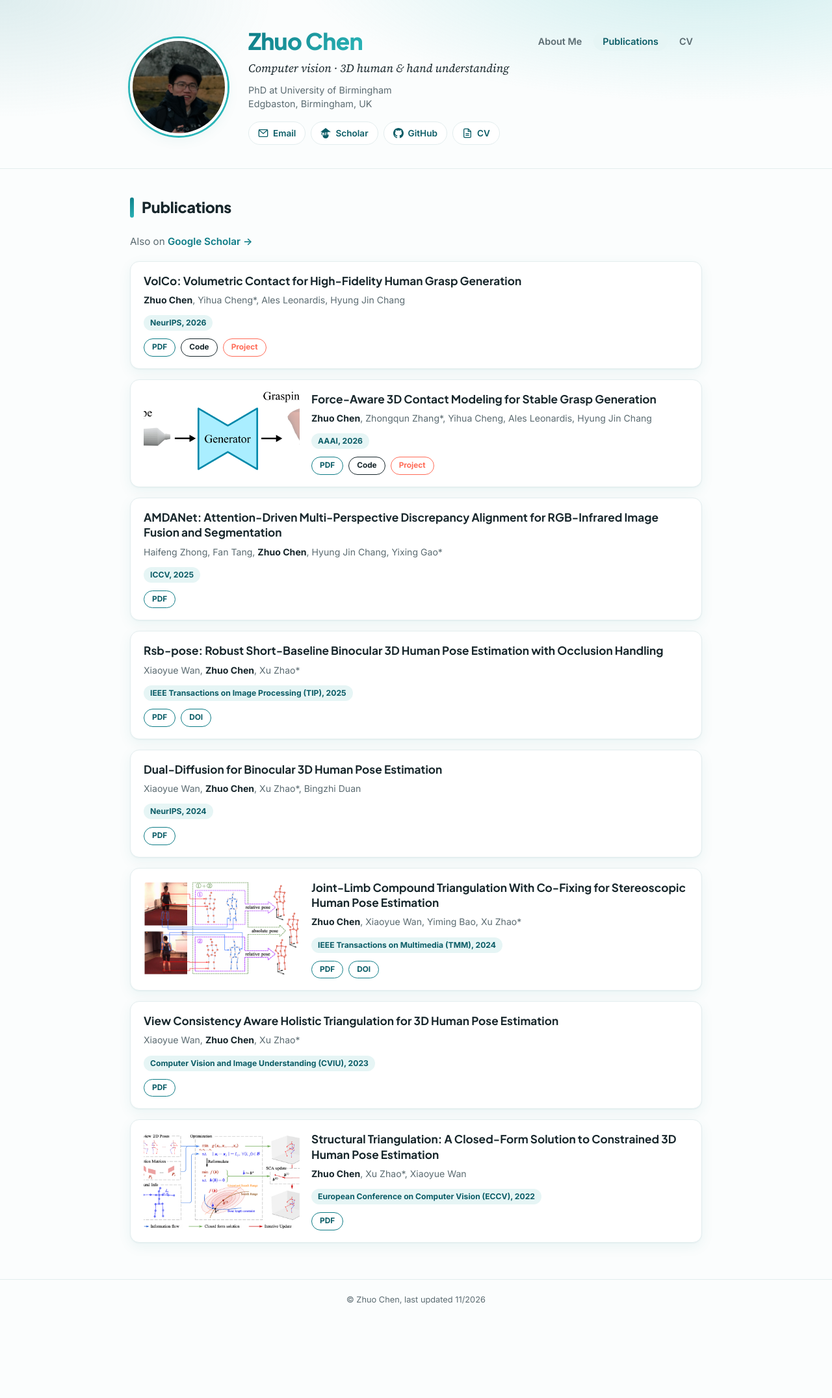
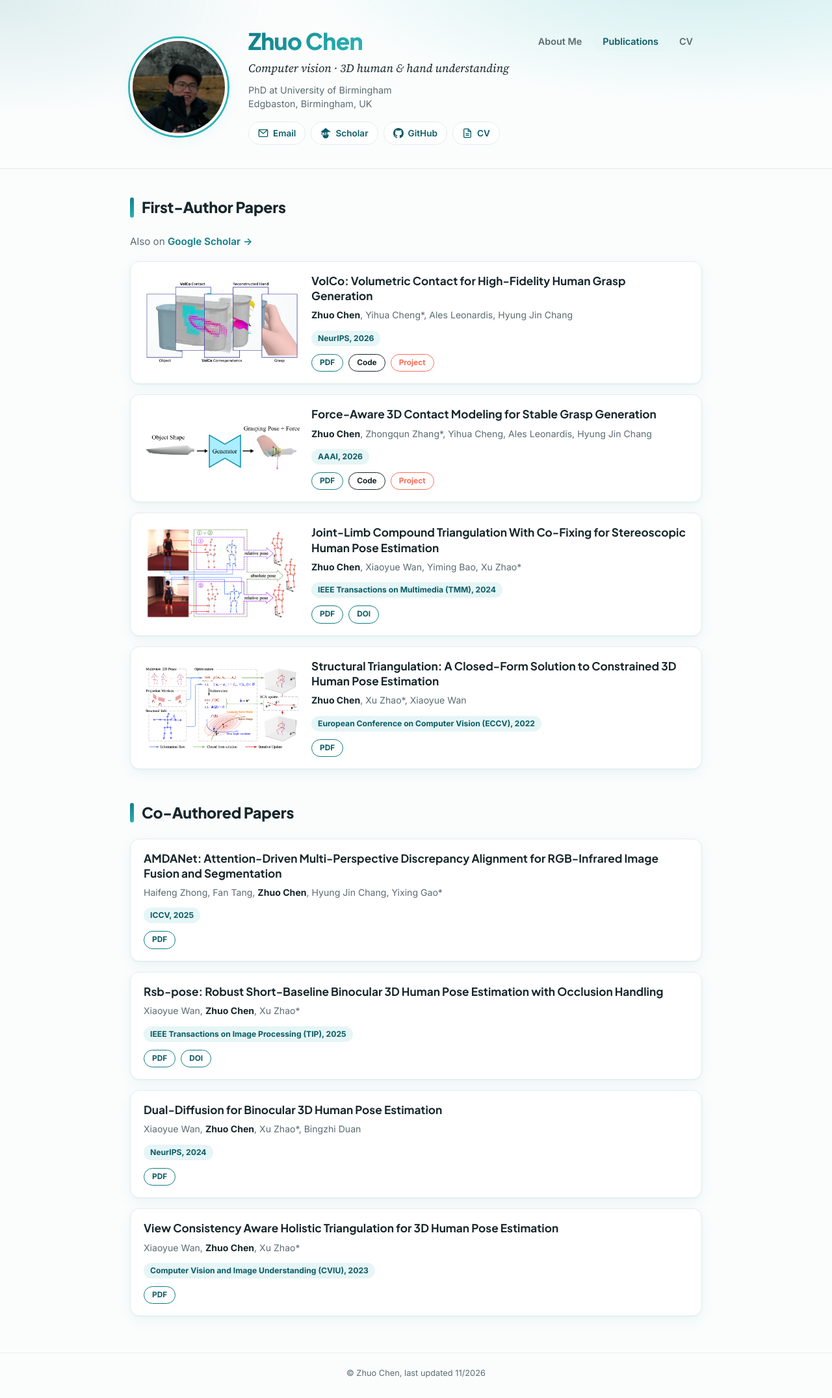
Before and after one commit to chzh9311/chzh9311.github.io, a Jekyll site: the page built from _pages/publications.html, in a window 1280 px wide. Shown: the whole page at 65% size. Built offline with Jekyll 4.4.1, drawn with Linux system fonts in a browser that asks for light colours; before the commit the page ends 2039 px from its top, so only the background shows below that.

Commit message:
reorganized publications

```diff
--- a/_pages/publications.html
+++ b/_pages/publications.html
@@ -7,18 +7,18 @@ hide_nav: true
 
 {% include hero.html %}
 
-<!-- ── Publications Band (white) ── -->
+<!-- ── First-Author Publications (white) ── -->
 <section class="page-band band-white">
   <div class="band-inner">
-    <h2 class="section-heading">Publications</h2>
+    <h2 class="section-heading">First-Author Papers</h2>
     {% if site.author.google_scholar %}
     <p class="scholar-link">
       Also on <a href="https://scholar.google.com/citations?user={{ site.author.google_scholar }}" target="_blank" rel="noopener">Google Scholar &rarr;</a>
     </p>
     {% endif %}
-    <ol class="pub-list" reversed>
-      {% assign pubs = site.data.publications %}
-      {% for pub in pubs %}
+    {% assign first_pubs = site.data.publications | where: "first_author", true %}
+    <ol class="pub-list" reversed start="{{ first_pubs.size }}">
+      {% for pub in first_pubs %}
       <li class="pub-item {% if pub.teaser %}pub-item--has-teaser{% endif %}">
         {% if pub.teaser %}
         <img class="pub-teaser" src="{{ pub.teaser | relative_url }}" alt="{{ pub.title }}" />
@@ -54,3 +54,43 @@ hide_nav: true
     </ol>
   </div>
 </section>
+
+<!-- ── Co-Authored Publications (cream) ── -->
+<section class="page-band band-cream">
+  <div class="band-inner">
+    <h2 class="section-heading">Co-Authored Papers</h2>
+    {% assign co_pubs = site.data.publications | where: "first_author", false %}
+    <ol class="pub-list" reversed start="{{ co_pubs.size }}">
+      {% for pub in co_pubs %}
+      <li class="pub-item">
+        <div class="pub-body">
+          <div class="pub-title">{{ pub.title }}</div>
+          <div class="pub-authors">
+            {% assign parts = pub.authors | split: "{self}" %}
+            {% if parts.size > 1 %}
+              {{ parts[0] }}<span class="self">{% assign rest = parts[1] | split: "," %}{{ rest[0] }}</span>{% assign rest2 = parts[1] | split: rest[0] %}{{ rest2[1] }}
+            {% else %}
+              {{ pub.authors }}
+            {% endif %}
+          </div>
+          <div class="pub-venue">{{ pub.venue }}</div>
+          <div class="pub-badges">
+            {% if pub.pdf and pub.pdf != "" %}
+              <a class="badge badge-pdf" href="{{ pub.pdf }}" target="_blank" rel="noopener">PDF</a>
+            {% endif %}
+            {% if pub.code and pub.code != "" %}
+              <a class="badge badge-code" href="{{ pub.code }}" target="_blank" rel="noopener">Code</a>
+            {% endif %}
+            {% if pub.page and pub.page != "" %}
+              <a class="badge badge-page" href="{{ pub.page }}" target="_blank" rel="noopener">Project</a>
+            {% endif %}
+            {% if pub.doi and pub.doi != "" %}
+              <a class="badge badge-pdf" href="{{ pub.doi }}" target="_blank" rel="noopener">DOI</a>
+            {% endif %}
+          </div>
+        </div>
+      </li>
+      {% endfor %}
+    </ol>
+  </div>
+</section>
--- a/assets/css/main.scss
+++ b/assets/css/main.scss
@@ -307,7 +307,9 @@ a:hover { color: var(--teal-dark); text-decoration: underline; text-underline-of
   width: 240px;
   flex-shrink: 0;
   border-radius: 10px;
-  object-fit: cover;
+  object-fit: contain;
+  object-position: center;
+  background: var(--cream);
   align-self: stretch;
 }
 .pub-body { flex: 1; min-width: 0; }
--- a/index.html
+++ b/index.html
@@ -47,9 +47,9 @@ hide_nav: true
 <section class="page-band band-white">
   <div class="band-inner">
     <h2 class="section-heading">Publications</h2>
-    <ol class="pub-list" reversed>
-      {% assign pubs = site.data.publications %}
-      {% for pub in pubs %}
+    {% assign first_pubs = site.data.publications | where: "first_author", true %}
+    <ol class="pub-list" reversed start="{{ first_pubs.size }}">
+      {% for pub in first_pubs %}
       <li class="pub-item">
         {% if pub.teaser %}<img class="pub-teaser" src="{{ pub.teaser | relative_url }}" alt="{{ pub.title }}" />{% endif %}
         <div class="pub-body">
```
Also changed, not shown: _data/publications.yml (+9 -0 lines), assets/img/teasers/volco-nips-teaser.png (added), 6 other files.
